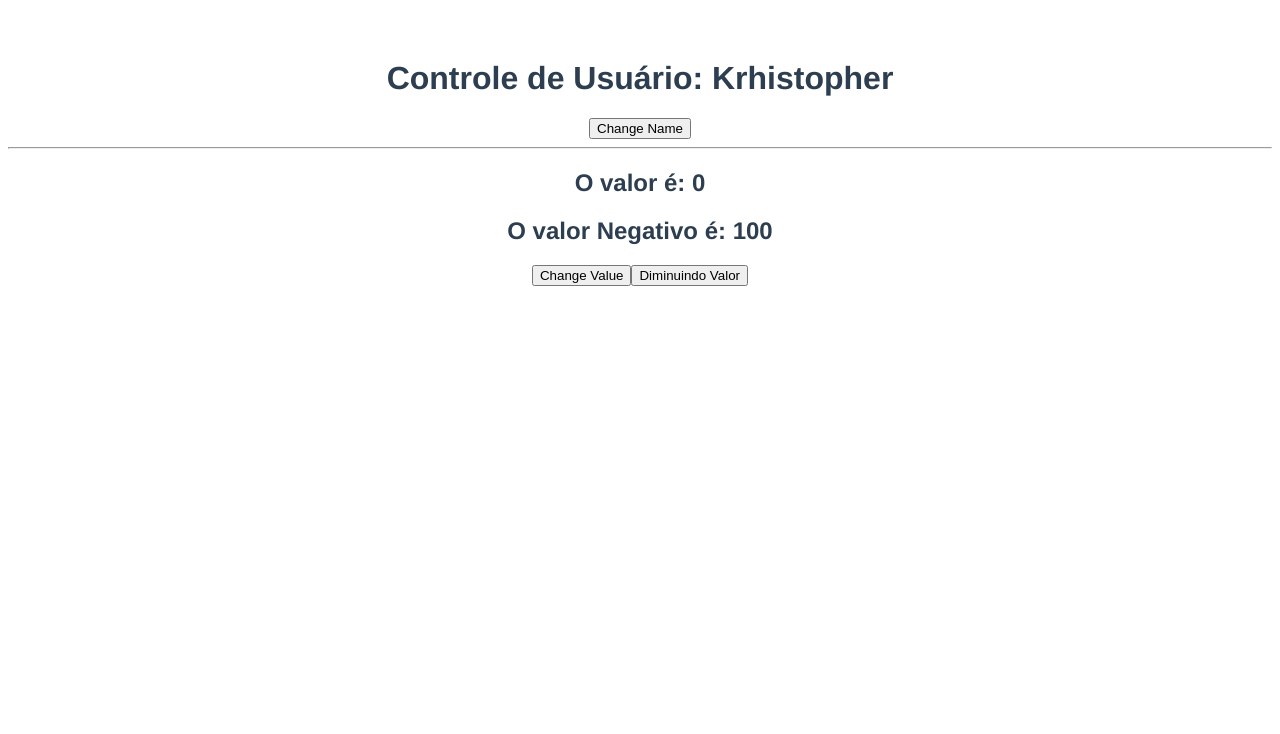
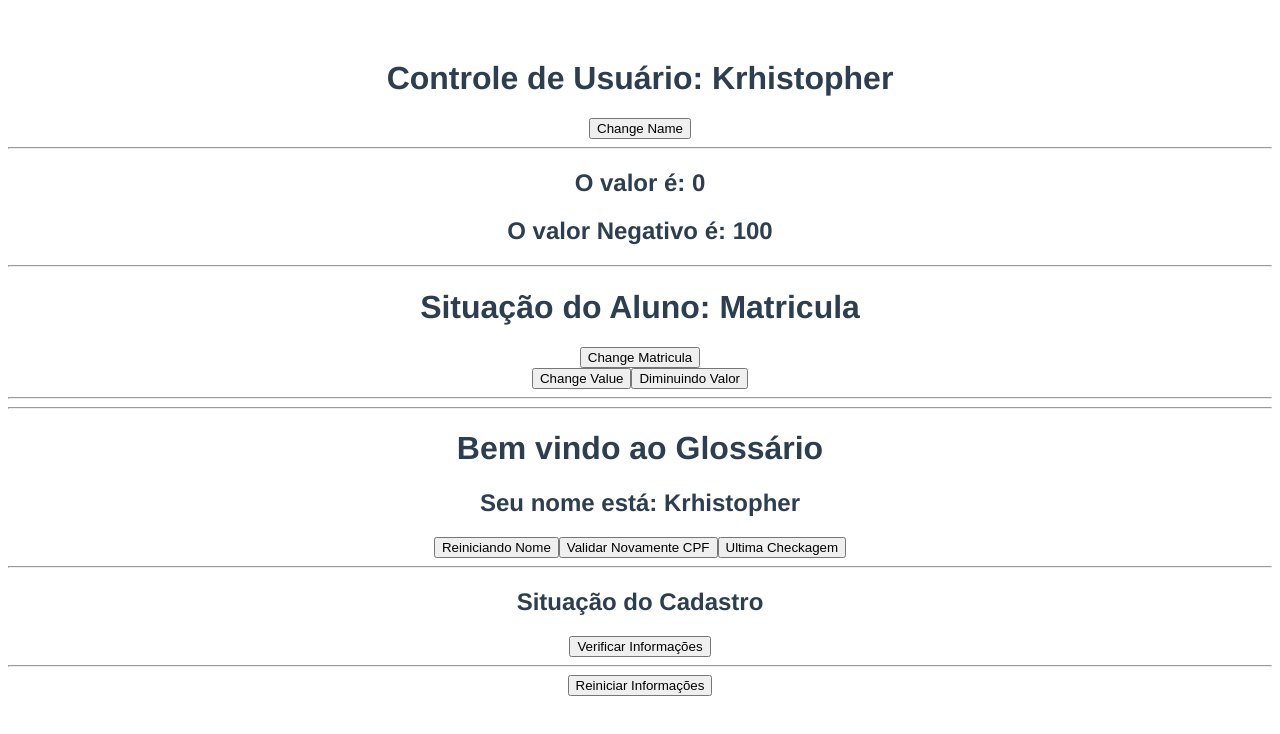
Before and after one commit to devkrhis/projeto-reaprendendo, a Vue app: page / in a window 1280 px wide. Shown: the top 734 px of the page. Built offline with nearby package versions, Linux system fonts and the light colour scheme.

Commit message:
testes finalizados

```diff
--- a/src/components/exportandoComponente.vue
+++ b/src/components/exportandoComponente.vue
@@ -6,7 +6,22 @@
         <segundoComponenteExportado :valueMagic="valueMagic" :oldValue='oldValue'/>
         <button type="button" @click="changeValue"> Change Value </button>
         <button type="button" @click="changeMenorValue"> Diminuindo Valor</button>
+        <hr>
+        <hr>
+        <reinicializandoNome :name="name" @alteracaoDeNome="name = $event" @VerificandoCpf="orgDevedor = $event" @VerificandoNovamenteCpf="orgDevedor = $event"/>
 
+        <div id="cadastro">
+            <hr>
+                <h2> Situação do Cadastro</h2>
+                <button type="button" @click="changeOption"> Verificar Informações </button>
+                <template v-if="optionValue == true">
+                    <h3> Regularizado: {{ regular }} </h3>
+                    <h3> SPC: {{ spc }} </h3>
+                    Orgão devedor <strong>{{ orgDevedor }}</strong>
+                </template>
+            <hr>
+            <button type="button" @click="reiniciarInfo"> Reiniciar Informações </button>
+        </div>
     </div>
 
 </template>
@@ -14,16 +29,23 @@
 <script>
 
 import segundoComponenteExportado from './segundoComponenteExportado.vue';
+import reinicializandoNome from './reinicializandoNome.vue';
 
 export default {
     components: {
-        segundoComponenteExportado
+        segundoComponenteExportado,
+        reinicializandoNome
     },
     data(){
         return{
             name: 'Krhistopher',
             valueMagic: 0,
-            oldValue: 100
+            oldValue: 100,
+            matricula: 'Indisponivel',
+            regular: 'Sim',
+            spc: 'Não',
+            orgDevedor: 'Não foi possível analisar',
+            optionValue: false
         }
     },
     methods: {
@@ -36,6 +58,12 @@ export default {
         },
         changeMenorValue(){
             this.oldValue--
+        },
+        changeOption(){
+            this.optionValue = true
+        },
+        reiniciarInfo(){
+            this.orgDevedor = 'Não foi possível analisar'
         }
     }
 
--- /dev/null
+++ b/src/components/reinicializandoNome.vue
@@ -0,0 +1,36 @@
+<template>
+    <div id="alterandoNome">
+        <h1> Bem vindo ao Glossário </h1>
+        <h2> Seu nome está: {{ name }}</h2>
+        <button type="button" @click="recoverName"> Reiniciando Nome </button>
+        <button type="button" @click="secondAvaliation">  Validar Novamente CPF </button>
+        <button type="button" @click="thirdAvalatiation">  Ultima Checkagem </button>
+    </div>
+
+</template>
+
+<script>
+/* eslint-disable */
+export default {
+    props: ['name', 'orgDevedor'],
+    methods: {
+        recoverName(){
+            this.name = 'Krhistopher'
+            this.$emit('alteracaoDeNome', this.name)
+        },
+        secondAvaliation(){
+            this.orgDevedor = 'O seu nome está sujo'
+            this.$emit('VerificandoCpf', this.orgDevedor)
+        },
+        thirdAvalatiation(){
+            this.orgDevedor = 'Está limpo'
+            this.$emit('VerificandoNovamenteCpf', this.orgDevedor)
+        }
+    }
+
+}
+</script>
+
+<style scoped>
+
+</style>
--- a/src/components/segundoComponenteExportado.vue
+++ b/src/components/segundoComponenteExportado.vue
@@ -2,6 +2,9 @@
     <div id="contadorMagico">
         <h2> O valor é: {{ valueMagic }}</h2>
         <h2> O valor Negativo é: {{ oldValue }}</h2>
+        <hr>
+        <h1> Situação do Aluno: {{ matricula }} </h1>
+        <button type="button" @click="changeSituation"> Change Matricula </button>
 
     </div>
 
@@ -9,6 +12,7 @@
 
 <script>
 export default {
+    /* eslint-disable */
     // props: ['valueMagic','oldValue']
     // também podemos realizar da seguinte forma:
     props: { // -> aqui vira um objeto também
@@ -19,6 +23,15 @@ export default {
         },
         oldValue: {
             type: Number // mesmo funcionando ele apresenta erro no console, pois tenta fazer a verificação
+        },
+        matricula: {
+            type: String,
+            default: 'Matricula'
+        }
+    },
+    methods: {
+        changeSituation(){
+            this.matricula = "Disponivel"
         }
     }
 
```
